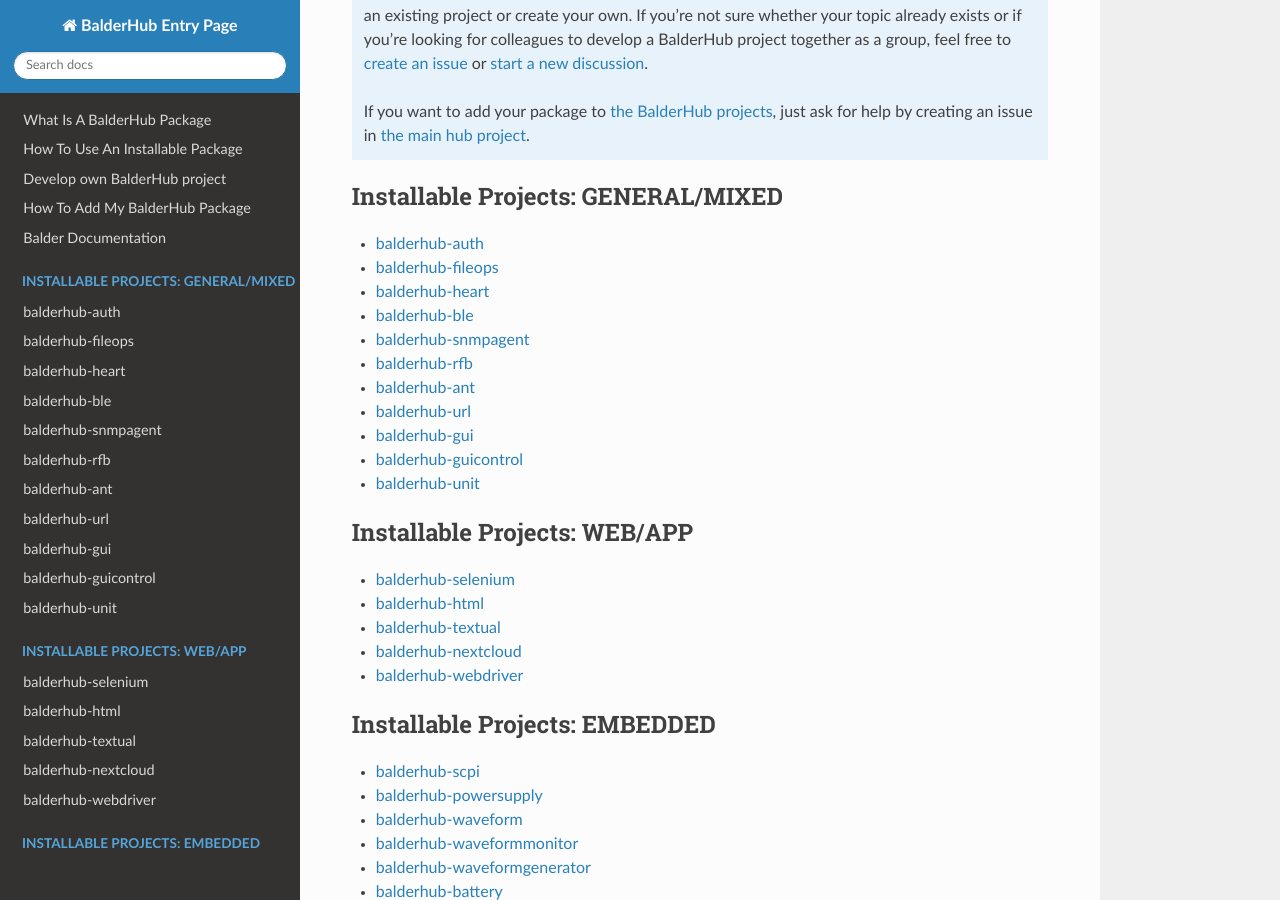
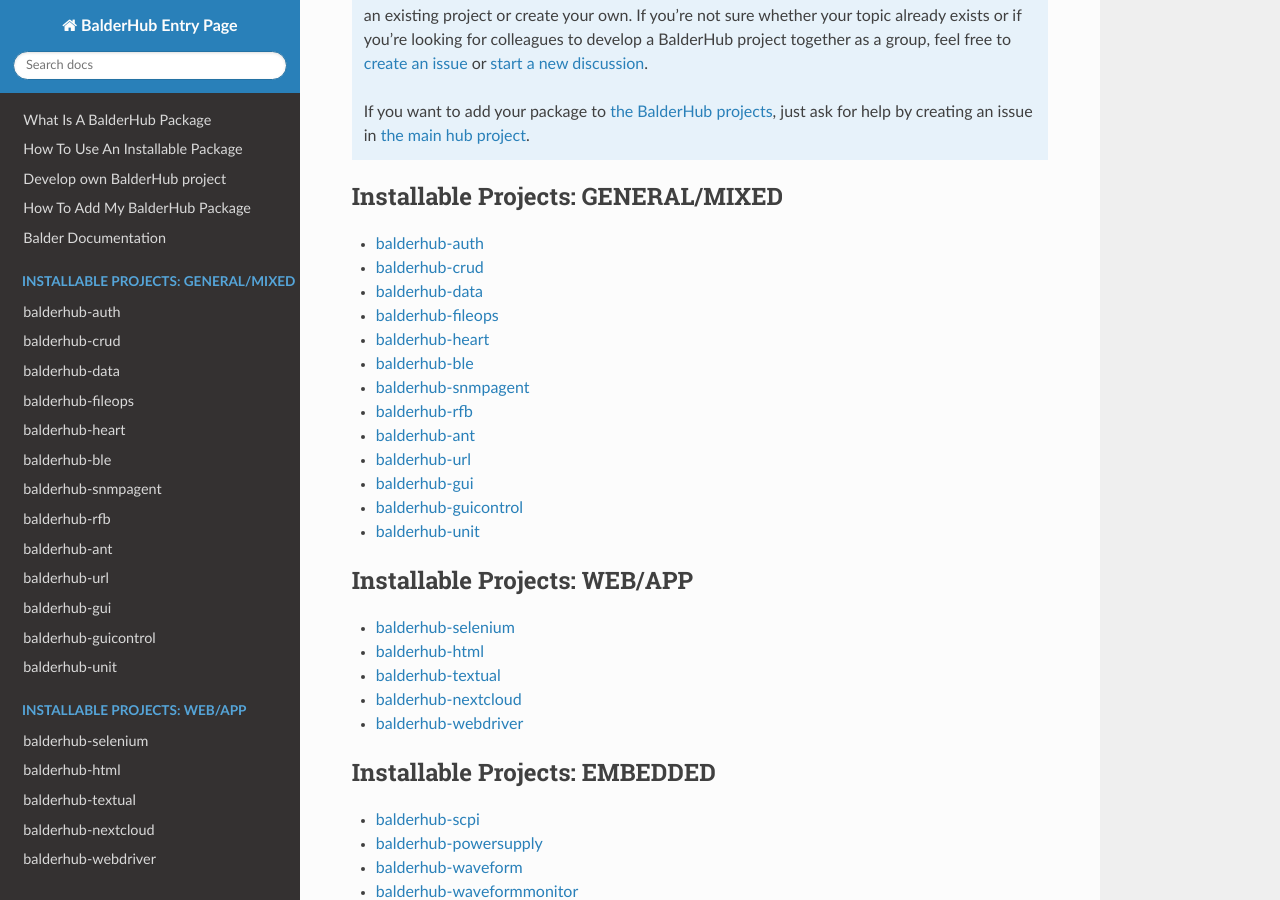
Before and after one commit to balder-dev/hub.balder.dev, a Sphinx documentation site: the page built from doc/source/index.rst, in a window 1280 px wide and 900 px high, scrolled down 461 px. Built offline with Sphinx 7.4.7 and the Read the Docs theme 3.1.0, drawn with Linux system fonts in a browser that asks for light colours.

Commit message:
feat(index): add new balderhub-crud and balderhub-data projects

```diff
--- a/doc/source/index.rst
+++ b/doc/source/index.rst
@@ -39,6 +39,8 @@ This page gives an overview over all BalderHub packages that are contained in th
     :caption: Installable Projects: GENERAL/MIXED
 
     balderhub-auth <https://hub.balder.dev/projects/auth>
+    balderhub-crud <https://hub.balder.dev/projects/crud>
+    balderhub-data <https://hub.balder.dev/projects/data>
     balderhub-fileops <https://hub.balder.dev/projects/fileops>
     balderhub-heart <https://hub.balder.dev/projects/heart>
     balderhub-ble <https://hub.balder.dev/projects/ble>
```
